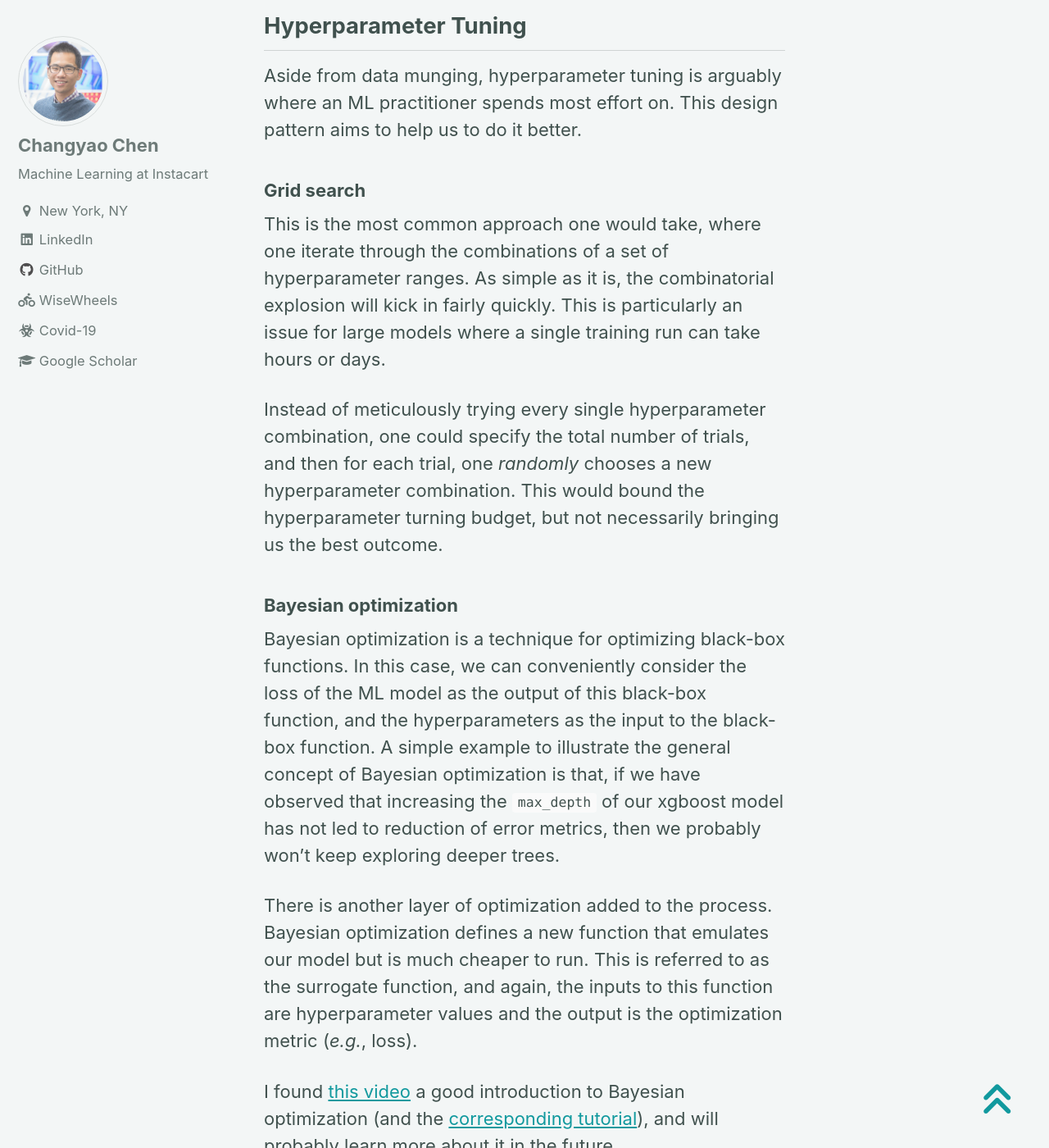
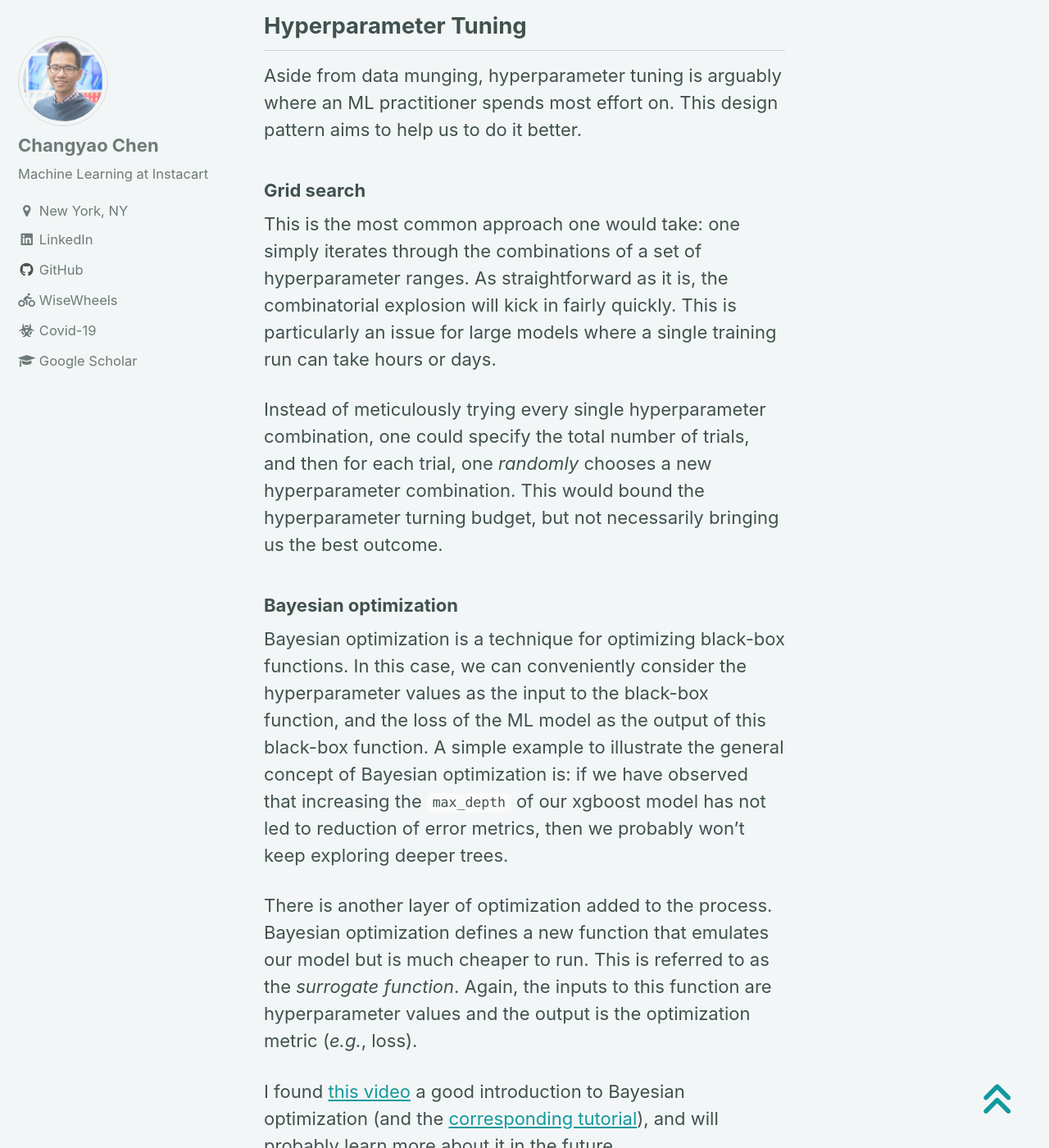
Before and after one commit to changyaochen/changyaochen.github.io, a Jekyll site: the page built from _posts/2020-12-30-ML-design-pattern-2.md, in a window 1280 px wide and 1400 px high, scrolled down 6462 px. Shown: the whole window at 82% size. Built offline with Jekyll 4.4.1, drawn with Linux system fonts in a browser that asks for light colours; nearby versions of some CDN libraries; comment, search, counter and statistics services are not loaded.

Commit message:
typo fix

```diff
--- a/_posts/2020-12-30-ML-design-pattern-2.md
+++ b/_posts/2020-12-30-ML-design-pattern-2.md
@@ -86,13 +86,13 @@ As GPUs can perform arithmetic operations much faster than CPUs, we see more mod
 Aside from data munging, hyperparameter tuning is arguably where an ML practitioner spends most effort on. This design pattern aims to help us to do it better.
 
 ### Grid search
-This is the most common approach one would take, where one iterate through the combinations of a set of hyperparameter ranges. As simple as it is, the combinatorial explosion will kick in fairly quickly. This is particularly an issue for large models where a single training run can take hours or days.
+This is the most common approach one would take: one simply iterates through the combinations of a set of hyperparameter ranges. As straightforward as it is, the combinatorial explosion will kick in fairly quickly. This is particularly an issue for large models where a single training run can take hours or days.
 
 Instead of meticulously trying every single hyperparameter combination, one could specify the total number of trials, and then for each trial, one *randomly* chooses a new hyperparameter combination. This would bound the hyperparameter turning budget, but not necessarily bringing us the best outcome.
 
 ### Bayesian optimization
-Bayesian optimization is a technique for optimizing black-box functions. In this case, we can conveniently consider the loss of the ML model as the output of this black-box function, and the hyperparameters as the input to the black-box function. A simple example to illustrate the general concept of Bayesian optimization is that, if we have observed that increasing the `max_depth` of our xgboost model has not led to reduction of error metrics, then we probably won't keep exploring deeper trees.
+Bayesian optimization is a technique for optimizing black-box functions. In this case, we can conveniently consider the hyperparameter values as the input to the black-box function, and the loss of the ML model as the output of this black-box function. A simple example to illustrate the general concept of Bayesian optimization is: if we have observed that increasing the `max_depth` of our xgboost model has not led to reduction of error metrics, then we probably won't keep exploring deeper trees.
 
-There is another layer of optimization added to the process. Bayesian optimization defines a new function that emulates our model but is much cheaper to run. This is referred to as the surrogate function, and again, the inputs to this function are hyperparameter values and the output is the optimization metric (*e.g.*, loss).
+There is another layer of optimization added to the process. Bayesian optimization defines a new function that emulates our model but is much cheaper to run. This is referred to as the *surrogate function*. Again, the inputs to this function are hyperparameter values and the output is the optimization metric (*e.g.*, loss).
 
 I found [this video](https://www.youtube.com/watch?v=c4KKvyWW_Xk) a good introduction to Bayesian optimization (and the [corresponding tutorial](https://arxiv.org/pdf/1807.02811.pdf)), and will probably learn more about it in the future.
```
